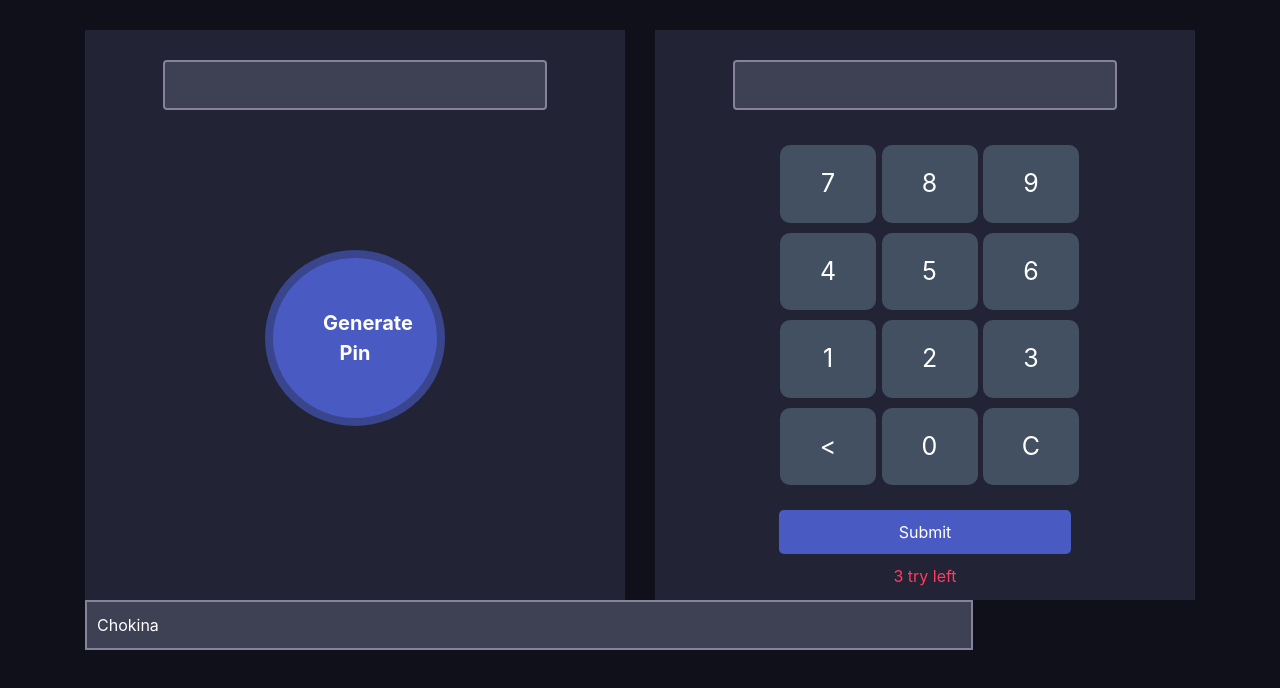
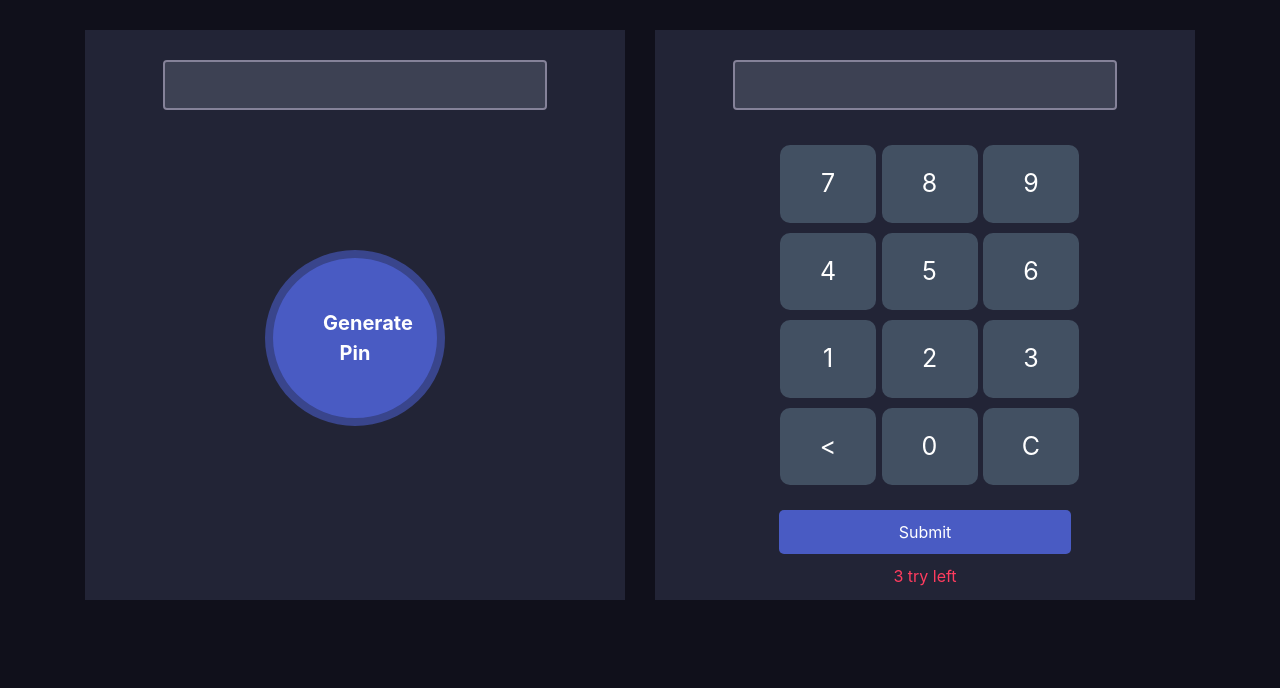
Before and after one commit to ImRanKhan81m/Pin-Matcher, a plain HTML site: page index.html in a window 1280 px wide. Drawn offline with nearby package versions, Linux system fonts and the light colour scheme.

Commit message:
2nd commit

```diff
--- a/index.html
+++ b/index.html
@@ -54,7 +54,7 @@
             <p id="notify-success" class="notify">✅ Pin Matched... Secret door is opening for you</p>
         </div>
     </div>
-    <input id="input" type="text" value="Chokina">
+
 
     <script src="js/app.js"></script>
 </body>
```
